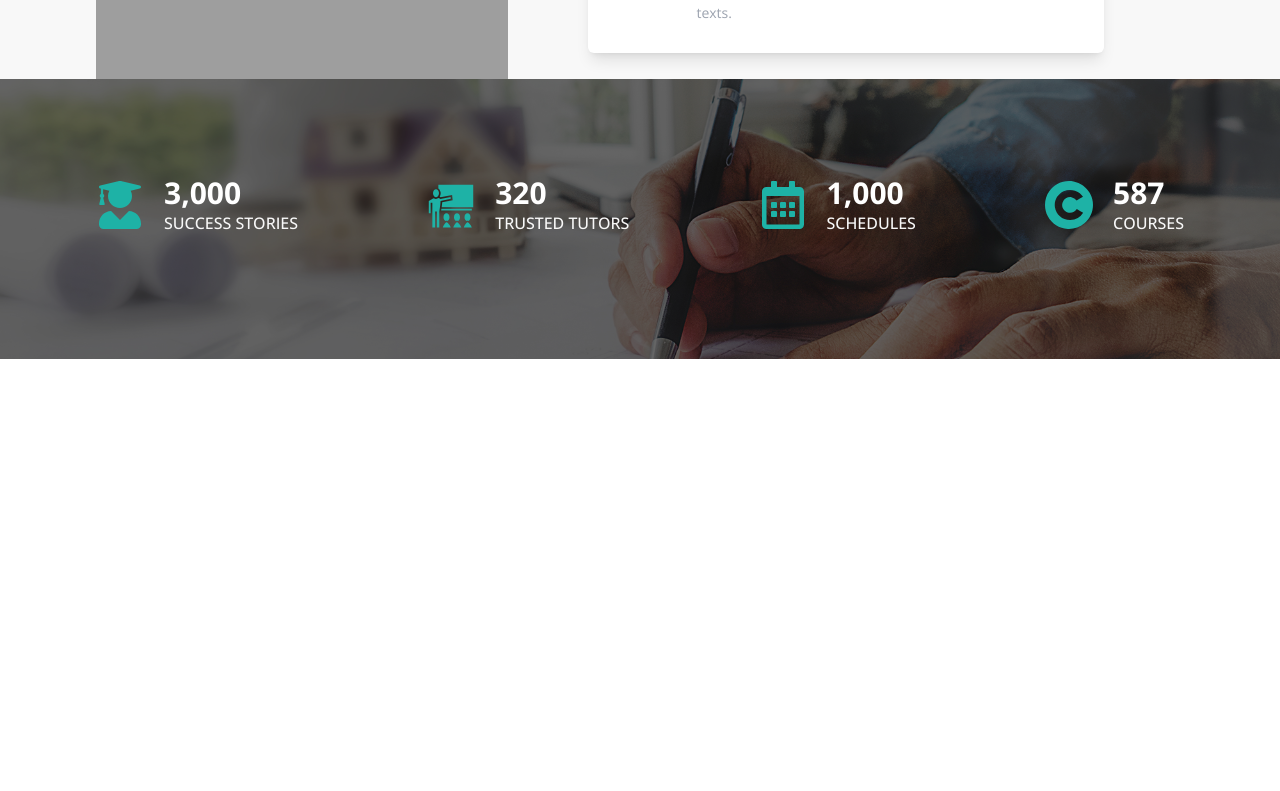
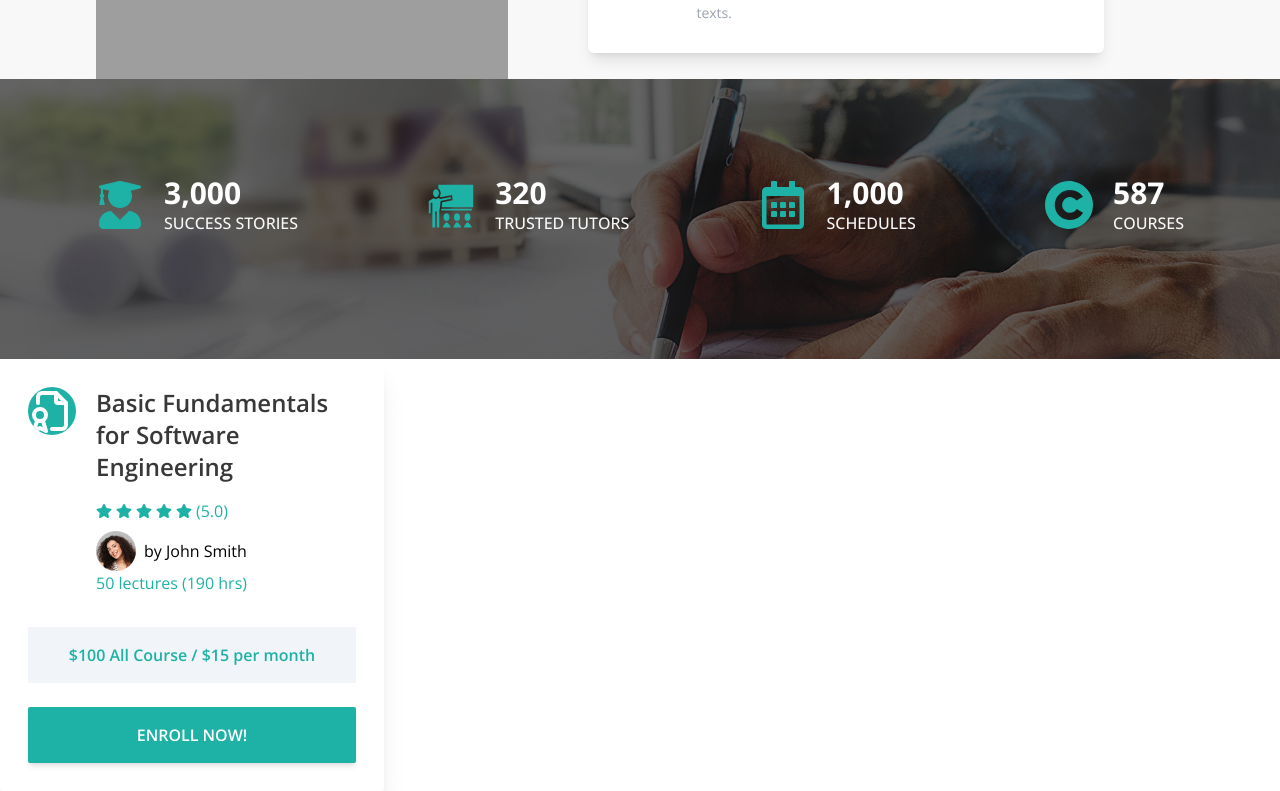
Before and after one commit to itznur07/edusy, a React (Create React App) app: page / in a window 1280 px wide. Shown: the part 1841-2632 px from the top of the page. Before the commit the page ends 2200 px from the top, so only its background shows below. Built offline with nearby package versions, Linux system fonts and the light colour scheme; grey boxes are pictures that could not be loaded.

Commit message:
Course Card Component design done

```diff
--- /dev/null
+++ b/src/Components/CourseCard.js
@@ -0,0 +1,73 @@
+import React from "react";
+
+// images
+import authorImg from "../assets/images/author-1.jpg";
+// icons
+import { FaStar } from "react-icons/fa";
+import { TbFileCertificate } from "react-icons/tb";
+
+const CourseCard = () => {
+  return (
+    <>
+      <div className='max-w-sm bg-white shadow-xl rounded-sm justify-center palce-content-center '>
+        {/* content */}
+        <div className='py-7 px-7'>
+          {/* card top */}
+          <div className='flex space-x-5'>
+            <TbFileCertificate className='bg-[#1eb2a6] text-white rounded-full text-5xl' />
+            <div className=''>
+              <h1 className='text-2xl text-[#383838] font-semibold'>
+                Basic Fundamentals <br /> for Software <br />
+                Engineering
+              </h1>
+              {/* reating */}
+              <div className='flex items-center space-x-1 text-[#1eb2a6] mt-4'>
+                <span>
+                  <FaStar />
+                </span>
+                <span>
+                  <FaStar />
+                </span>
+                <span>
+                  <FaStar />
+                </span>
+                <span>
+                  <FaStar />
+                </span>
+                <span>
+                  <FaStar />
+                </span>
+                <span>(5.0)</span>
+              </div>
+              {/* reating */}
+              {/* author */}
+              <div className='flex items-center space-x-2 mt-2'>
+                <img
+                  className='w-10 rounded-full'
+                  src={authorImg}
+                  alt='author'
+                />
+                <span className='text-gray'>by John Smith</span>
+              </div>
+              {/* author */}
+              {/* course caption */}
+              <p className='text-[#1eb2a6]'>50 lectures (190 hrs)</p>
+            </div>
+          </div>
+          {/* card top */}
+          {/* course price button */}
+          <h5 className='text-center mt-8 text-[#1eb2a6] text-md font-semibold bg-slate-100 py-4 px-2 rounded-sm'>
+            $100 All Course / $15 per month
+          </h5>
+          <br />
+          {/* Enroll button */}
+          <h4 className='uppercase text-center text-white text-md font-semibold bg-[#1eb2a6] py-4 px-2 rounded-sm cursor-pointer shadow-md hover:shadow-none transition ease-linear duration-100'>
+            Enroll Now!
+          </h4>
+        </div>
+      </div>
+    </>
+  );
+};
+
+export default CourseCard;
--- a/src/Pages/Home.js
+++ b/src/Pages/Home.js
@@ -1,5 +1,6 @@
 import React from "react";
 import BannerContent from "../Components/BannerContent";
+import CourseCard from "../Components/CourseCard";
 import Navbar from "../Components/Navbar";
 import Summery from "../Components/Summery";
 import TopBar from "../Components/TopBar";
@@ -28,6 +29,8 @@ const Home = () => {
       <About />
       {/* Sammery */}
       <Summery />
+      {/* Course Cards */}
+      <CourseCard />
     </>
   );
 };
```
Also changed, not shown: src/assets/images/online-education.png (deleted).
